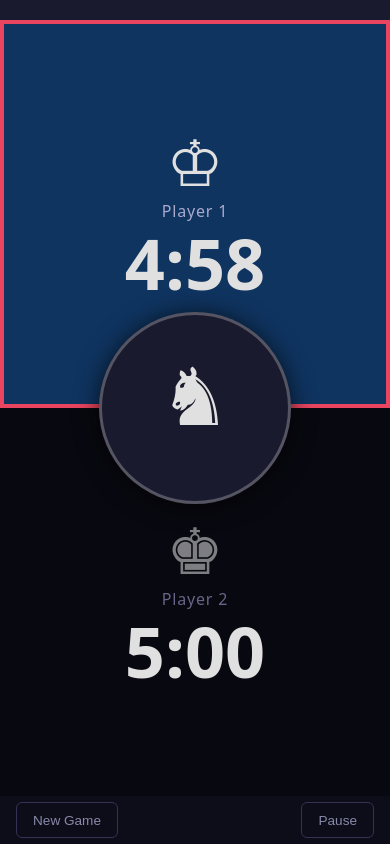
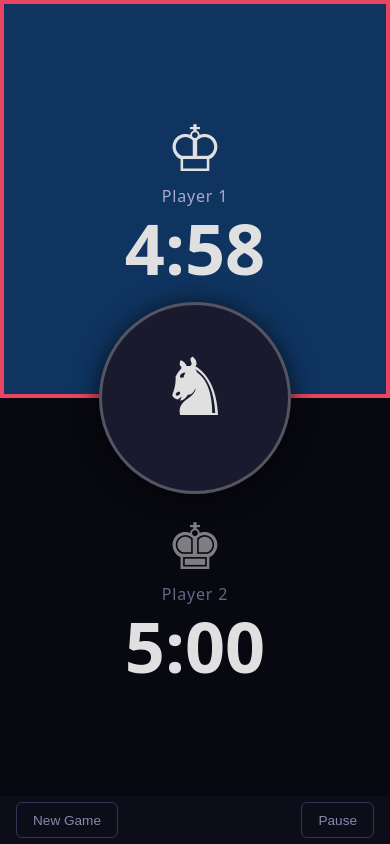
Before and after one commit to NiallConnaughton/chess-timer, a plain HTML site: page index.html in a window 390 px wide. Both pictures are taken after a click on the button "Start Game". Drawn offline with Linux system fonts and the light colour scheme.

Commit message:
Fix mobile top safe area: panel background bleeds to edge, content clears status bar
Instead of padding the whole game screen (which left an ugly gap), let the P1
panel background extend to the top of the screen and use padding-top on the
panel itself to push its content below the Dynamic Island/status bar.

```diff
--- a/style.css
+++ b/style.css
@@ -143,8 +143,10 @@ h1 { font-size: 2rem; letter-spacing: 0.08em; }
 }
 
 @media (max-width: 767px) {
-  #game-screen {
-    padding-top: calc(env(safe-area-inset-top, 50px) + 20px);
+  /* P1 panel background bleeds to the top edge behind the status bar.
+     Only the panel's own content is pushed below the safe area. */
+  #p1-panel {
+    padding-top: env(safe-area-inset-top, 44px);
   }
 }
 
```
